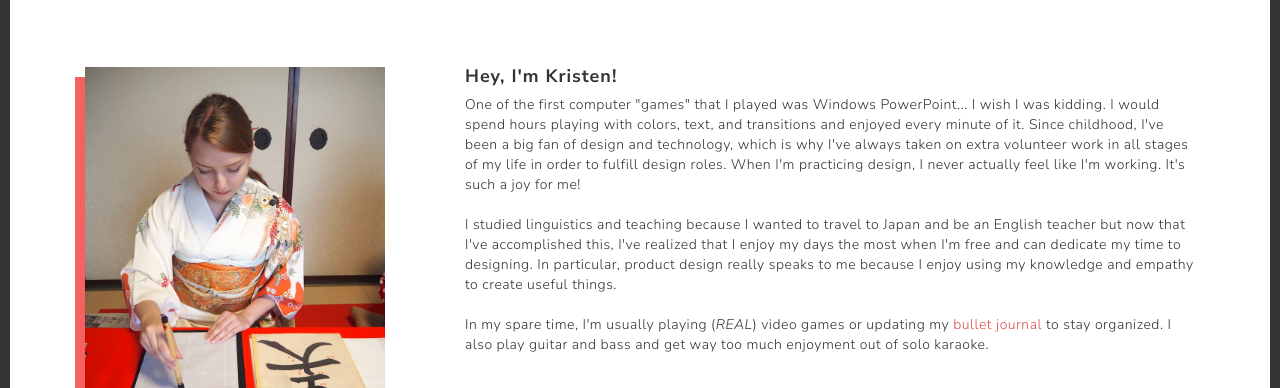
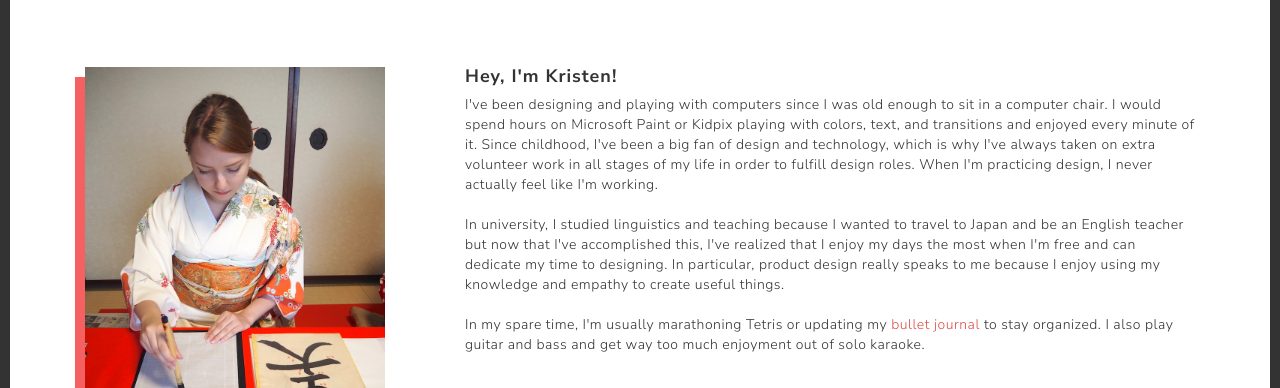
Before and after one commit to kllewiss/kllewiss.github.io, a plain HTML site: page about.html in a window 1280 px wide. Shown: the part 177-565 px from the top of the page. Drawn offline with nearby package versions, Linux system fonts and the light colour scheme.

Commit message:
update about

```diff
--- a/about.html
+++ b/about.html
@@ -76,16 +76,16 @@
                         <h4 class="pb-10 bold">Hey, I'm Kristen!
                         </h4>
                         <p>
-							One of the first computer "games" that I played was Windows PowerPoint... I wish I was kidding.
-							 I would spend hours playing with colors, text, and transitions and enjoyed every minute of it.
+							I've been designing and playing with computers since I was old enough to sit in a computer chair.
+							 I would spend hours on Microsoft Paint or Kidpix playing with colors, text, and transitions and enjoyed every minute of it.
 							 Since childhood, I've been a big fan of design and technology, which is why I've
 							always taken on extra volunteer work in all stages of my life in order to fulfill design roles. When I'm practicing design,
-							I never actually feel like I'm working. It's such a joy for me!<br><br>
-                           I studied linguistics and teaching because I wanted to travel to Japan and be an English teacher but now that I've accomplished this,
+							I never actually feel like I'm working.<br><br>
+                           In university, I studied linguistics and teaching because I wanted to travel to Japan and be an English teacher but now that I've accomplished this,
                            I've realized that I enjoy my days the most when I'm free and can dedicate my time to designing. In particular, product design
                            really speaks to me because I enjoy using my knowledge and empathy to create useful things.<br>
                            <br>
-                           In my spare time, I'm usually playing (<Em>REAL</Em>) video games or updating my <a href="https://instagram.com/mynichi.bujo">bullet journal</a> to
+                           In my spare time, I'm usually marathoning Tetris or updating my <a href="https://instagram.com/mynichi.bujo">bullet journal</a> to
                            stay organized. I also play guitar and bass and get way too much enjoyment out of solo karaoke.
                         </p><br>
                         <div class="pt-10 pb-10 footer-social d-flex">
```
Also changed, not shown: 1 other file.
